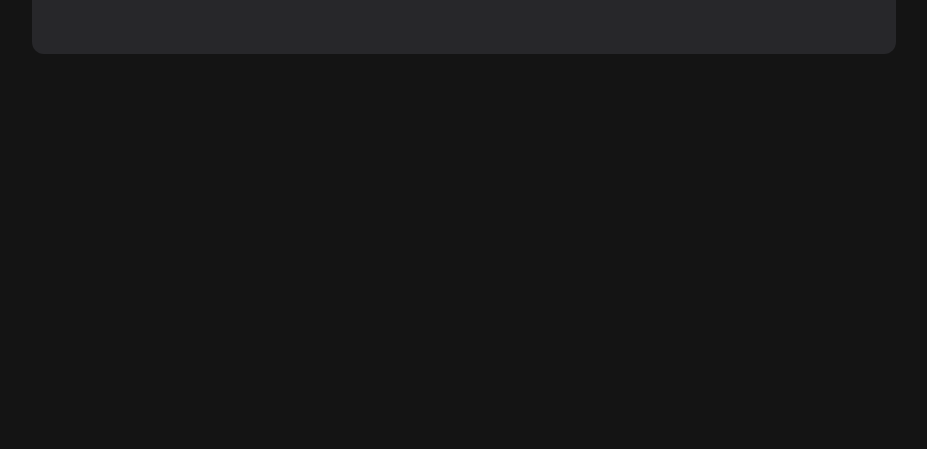
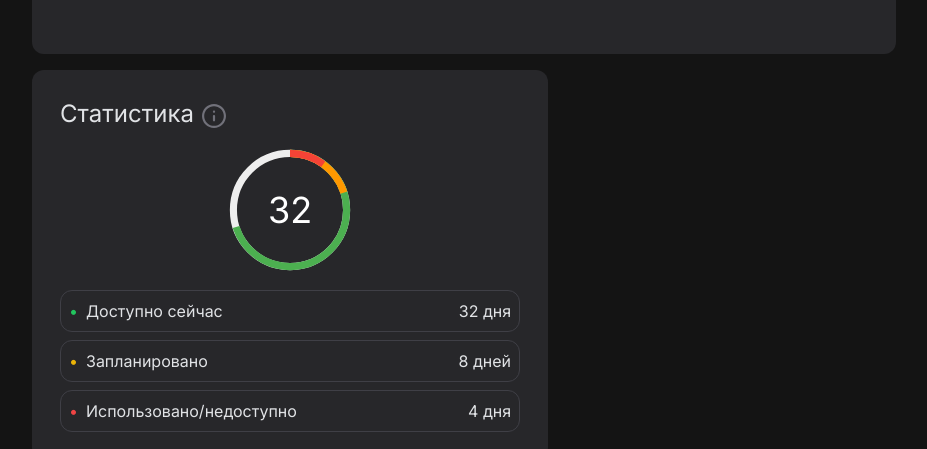
Before and after one commit to GoGagoo/personal-account-employee, a Next.js app: page / in a window 1280 px wide. Shown: the part 498-947 px from the top of the page, without its empty margins (176-1103 px from the left). Before the commit the page ends 800 px from the top, so only its background shows below. Built offline with nearby package versions, Linux system fonts and the light colour scheme.

Commit message:
✨ Create StatisticsBlock component

```diff
--- /dev/null
+++ b/src/app/components/MainContent/MainContent.jsx
@@ -0,0 +1,9 @@
+import StatisticsBlock from './StatisticsBlock/StatisticsBlock'
+
+const MainContent = () => {
+	return (
+		<StatisticsBlock />
+	)
+}
+
+export default MainContent
--- /dev/null
+++ b/src/app/components/MainContent/StatisticsBlock/StatisticsBlock.jsx
@@ -0,0 +1,41 @@
+import { Icons } from '../../../icons/icons'
+import StatisticsBlockChart from './StatisticsBlockChart'
+
+const StatisticsBlock = () => {
+	return (
+		<div className='w-full md:w-[516px] h-full md:h-[444px] mt-[16px]'>
+			<div className='bg-zinc-800 p-7 rounded-xl'>
+				<div className='flex items-center gap-2'>
+					<div className='text-2xl mb-4'>Статистика</div>
+					<Icons.Info />
+				</div>
+				<div className='flex items-center justify-center text-4xl'>
+						<StatisticsBlockChart />
+				</div>
+				<ul className='space-y-2 mt-4'>
+					<li className='flex justify-between border rounded-xl transition border-zinc-700 hover:border-zinc-200 leading-10'>
+						<div className='pl-2 text-[16px]'>
+							<span className='text-green-500 pr-2'>•</span>Доступно сейчас
+						</div>
+						<span className='pr-2 text-[16px]'>32 дня</span>
+					</li>
+					<li className='flex justify-between border rounded-xl transition border-zinc-700 hover:border-zinc-200 leading-10'>
+						<div className='pl-2 text-[16px]'>
+							<span className='text-yellow-500 pr-2'>•</span>Запланировано
+						</div>
+						<span className='pr-2 text-[16px]'>8 дней</span>
+					</li>
+					<li className='flex justify-between border rounded-xl transition border-zinc-700 hover:border-zinc-200 leading-10'>
+						<div className='pl-2 text-[16px]'>
+							<span className='text-red-500 pr-2'>•</span>
+							Использовано/недоступно
+						</div>
+						<span className='pr-2 text-[16px]'>4 дня</span>
+					</li>
+				</ul>
+			</div>
+		</div>
+	)
+}
+
+export default StatisticsBlock
--- /dev/null
+++ b/src/app/components/MainContent/StatisticsBlock/StatisticsBlockChart.jsx
@@ -0,0 +1,54 @@
+import React from 'react'
+
+const StatisticsBlockChart = () => {
+	return (
+		<div className='relative w-32 h-32'>
+			<svg viewBox='0 0 36 36' className='circular-chart'>
+				<path
+					className='circle-bg'
+					d='M18 2.0845
+        a 15.9155 15.9155 0 0 1 0 31.831
+        a 15.9155 15.9155 0 0 1 0 -31.831'
+					fill='none'
+					stroke='#eee'
+					strokeWidth='2'
+				/>
+				<path
+					className='circle'
+					strokeDasharray='70, 30'
+					d='M18 2.0845
+        a 15.9155 15.9155 0 0 1 0 31.831
+        a 15.9155 15.9155 0 0 1 0 -31.831'
+					fill='none'
+					stroke='#4caf50'
+					strokeWidth='2'
+				/>
+				<path
+					className='circle'
+					strokeDasharray='20, 80'
+					d='M18 2.0845
+        a 15.9155 15.9155 0 0 1 0 31.831
+        a 15.9155 15.9155 0 0 1 0 -31.831'
+					fill='none'
+					stroke='#ff9800'
+					strokeWidth='2'
+				/>
+				<path
+					className='circle'
+					strokeDasharray='10, 90'
+					d='M18 2.0845
+        a 15.9155 15.9155 0 0 1 0 31.831
+        a 15.9155 15.9155 0 0 1 0 -31.831'
+					fill='none'
+					stroke='#f44336'
+					strokeWidth='2'
+				/>
+			</svg>
+			<div className='absolute inset-0 flex items-center justify-center'>
+				<span className='text-4xl text-white'>32</span>
+			</div>
+		</div>
+	)
+}
+
+export default StatisticsBlockChart
--- a/src/app/icons/icons.jsx
+++ b/src/app/icons/icons.jsx
@@ -53,4 +53,31 @@ export const Icons = {
 			</svg>
 		)
 	},
+	Info: () => {
+		return (
+			<svg
+				width='24'
+				height='24'
+				viewBox='0 0 22 22'
+				fill='currentColor'
+				className='mb-3 text-zinc-500 hover:border-zinc-200'
+				xmlns='http://www.w3.org/2000/svg'
+			>
+				<path
+					d='M11 10C11.5523 10 12 10.4477 12 11V15C12 15.5523 11.5523 16 11 16C10.4477 16 10 15.5523 10 15V11C10 10.4477 10.4477 10 11 10Z'
+					fill='currentColor'
+				/>
+				<path
+					d='M11 6C10.4477 6 10 6.44772 10 7C10 7.55228 10.4477 8 11 8H11.01C11.5623 8 12.01 7.55228 12.01 7C12.01 6.44772 11.5623 6 11.01 6H11Z'
+					fill='currentColor'
+				/>
+				<path
+					fillRule='evenodd'
+					clipRule='evenodd'
+					d='M3.22183 3.22183C5.28473 1.15893 8.08262 0 11 0C13.9174 0 16.7153 1.15893 18.7782 3.22183C20.8411 5.28473 22 8.08262 22 11C22 13.9174 20.8411 16.7153 18.7782 18.7782C16.7153 20.8411 13.9174 22 11 22C8.08262 22 5.28473 20.8411 3.22183 18.7782C1.15893 16.7153 0 13.9174 0 11C0 8.08262 1.15893 5.28473 3.22183 3.22183ZM11 2C8.61305 2 6.32387 2.94821 4.63604 4.63604C2.94821 6.32387 2 8.61305 2 11C2 13.3869 2.94821 15.6761 4.63604 17.364C6.32387 19.0518 8.61305 20 11 20C13.3869 20 15.6761 19.0518 17.364 17.364C19.0518 15.6761 20 13.3869 20 11C20 8.61305 19.0518 6.32387 17.364 4.63604C15.6761 2.94821 13.3869 2 11 2Z'
+					fill='currentColor'
+				/>
+			</svg>
+		)
+	},
 }
--- a/src/app/page.js
+++ b/src/app/page.js
@@ -1,5 +1,6 @@
 import ExitButton from './components/ExitButton'
 import Header from './components/Header/Header'
+import MainContent from './components/MainContent/MainContent'
 import Navbar from './components/Navbar'
 
 export default function Home() {
@@ -8,6 +9,7 @@ export default function Home() {
 			<Navbar />
 			<ExitButton />
 			<Header />
+			<MainContent />
 		</main>
 	)
 }
```
